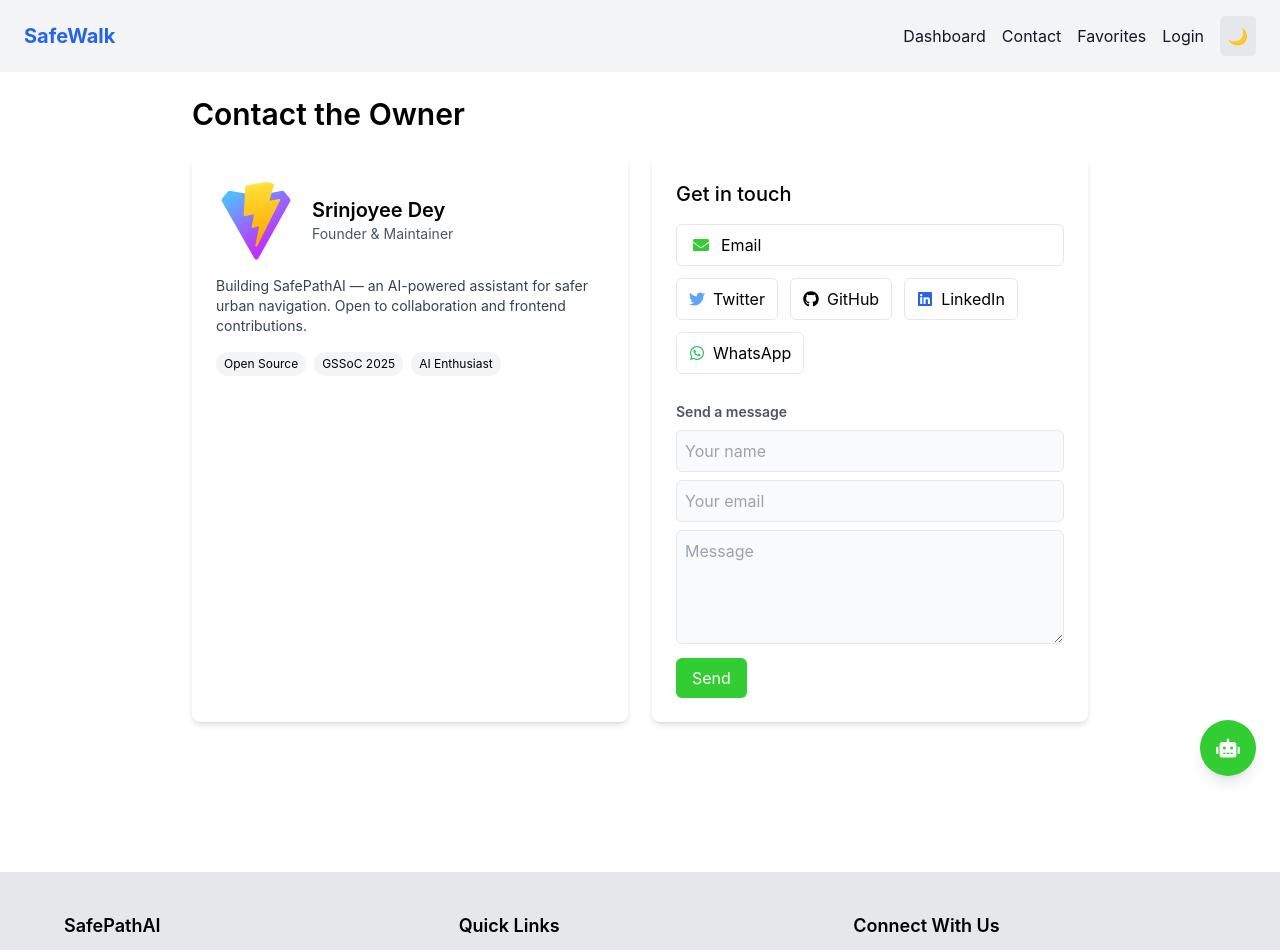
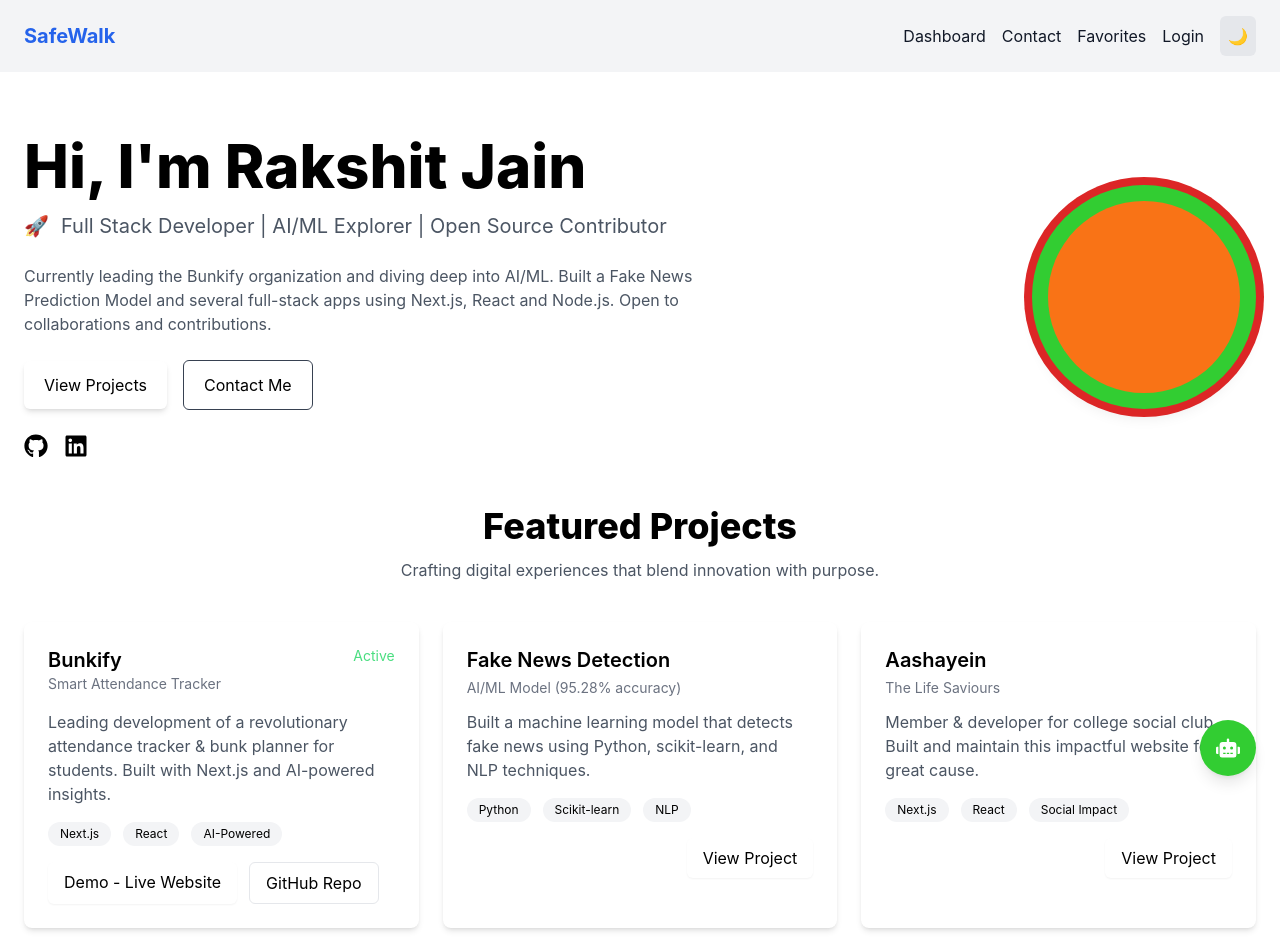
Before and after one commit to SrinjoyeeDey/SafePathAI-AI-Powered-Safety-Assistance-App, a React app in the folder frontend/: page /contact-owner in a window 1280 px wide. Shown: the top 950 px of the page. Built offline with nearby package versions, Linux system fonts and the light colour scheme; the HTML template or start-up script is replaced by a standard one.

Commit message:
feat(ui): hero + featured projects layout for Contact Owner; move contact form last

```diff
--- a/frontend/src/pages/ContactOwner.tsx
+++ b/frontend/src/pages/ContactOwner.tsx
@@ -1,10 +1,8 @@
 import React from 'react';
-import OwnerCard from '../components/OwnerCard';
-import { FaEnvelope, FaTwitter, FaGithub, FaLinkedin, FaWhatsapp } from 'react-icons/fa';
+import { FaEnvelope, FaTwitter, FaGithub, FaLinkedin } from 'react-icons/fa';
 
 const ContactOwner: React.FC = () => {
   const email = '';
-  const portfolio = '';
   const socials = {
     twitter: '',
     github: '',
@@ -13,104 +11,136 @@
   };
 
   return (
-    <div className="min-h-screen p-6 bg-background text-text dark:bg-gray-900 dark:text-white">
-      <div className="max-w-4xl mx-auto">
-        <h1 className="text-3xl font-semibold mb-6">Contact the Owner</h1>
+    <div className="min-h-screen bg-background text-text dark:bg-gray-900 dark:text-white">
+      {/* HERO */}
+      <section className="pt-16 pb-12 px-6">
+        <div className="max-w-7xl mx-auto grid grid-cols-1 lg:grid-cols-12 gap-8 items-center">
+          <div className="lg:col-span-7">
+            <h1 className="text-5xl md:text-6xl font-extrabold leading-tight mb-4">Hi, I'm Rakshit Jain</h1>
+            <p className="text-lg md:text-xl text-gray-600 dark:text-gray-300 mb-6 flex items-center gap-3">
+              <span className="text-primary">🚀</span>
+              Full Stack Developer | AI/ML Explorer | Open Source Contributor
+            </p>
 
-        <div className="grid grid-cols-1 md:grid-cols-2 gap-6">
-          <OwnerCard
-            name="Srinjoyee Dey"
-            role="Founder & Maintainer"
-            bio="Building SafePathAI — an AI-powered assistant for safer urban navigation. Open to collaboration and frontend contributions."
-            photoSrc="/vite.svg"
-            portfolio={portfolio}
-            badges={["Open Source", "GSSoC 2025", "AI Enthusiast"]}
-          />
+            <p className="text-gray-600 dark:text-gray-300 max-w-2xl mb-6">
+              Currently leading the Bunkify organization and diving deep into AI/ML. Built a Fake News Prediction Model and several full-stack apps using Next.js, React and Node.js. Open to collaborations and contributions.
+            </p>
 
-          <div className="p-6 bg-white dark:bg-gray-800 rounded-lg shadow-md">
-            <h2 className="text-xl font-medium mb-4">Get in touch</h2>
+            <div className="flex flex-wrap gap-4 items-center mb-6">
+              <a href="#projects" className="inline-flex items-center gap-3 bg-white text-black px-5 py-3 rounded-md shadow-md hover:shadow-lg transition">View Projects</a>
+              <a href="#contact" className="inline-flex items-center gap-3 border border-gray-700 px-5 py-3 rounded-md hover:bg-gray-800 transition">Contact Me</a>
+            </div>
 
-            <div className="space-y-3">
-              <a
-                href={email ? `mailto:${email}` : '#'}
-                className="flex items-center gap-3 px-4 py-2 border rounded-md hover:shadow-lg transition-shadow duration-200"
-                onClick={(e) => { if (!email) { e.preventDefault(); } }}
-              >
-                <FaEnvelope className="text-primary" />
-                <span>Email</span>
+            <div className="flex items-center gap-4">
+              <a href={socials.github || '#'} onClick={(e) => { if (!socials.github) e.preventDefault(); }} className="text-2xl hover:opacity-90"><FaGithub /></a>
+              <a href={socials.linkedin || '#'} onClick={(e) => { if (!socials.linkedin) e.preventDefault(); }} className="text-2xl hover:opacity-90"><FaLinkedin /></a>
+            </div>
+          </div>
+
+          <div className="lg:col-span-5 flex justify-center lg:justify-end">
+            {/* circular avatar placeholder using primary color ring */}
+            <div className="w-56 h-56 rounded-full bg-primary ring-8 ring-red-600 shadow-lg flex items-center justify-center overflow-hidden">
+              <div className="w-48 h-48 rounded-full bg-orange-500" />
+            </div>
+          </div>
+        </div>
+      </section>
+
+      {/* FEATURED PROJECTS */}
+      <section id="projects" className="px-6 pb-12">
+        <div className="max-w-7xl mx-auto">
+          <div className="text-center mb-10">
+            <h2 className="text-4xl font-extrabold">Featured Projects</h2>
+            <p className="text-gray-600 dark:text-gray-300 mt-3">Crafting digital experiences that blend innovation with purpose.</p>
+          </div>
+
+          <div className="grid grid-cols-1 md:grid-cols-3 gap-6">
+            <article className="p-6 bg-white dark:bg-gray-800 rounded-lg shadow-md">
+              <div className="flex items-start justify-between mb-4">
+                <div>
+                  <h3 className="text-xl font-semibold">Bunkify</h3>
+                  <p className="text-sm text-gray-500 dark:text-gray-400">Smart Attendance Tracker</p>
+                </div>
+                <div className="text-sm text-green-400">Active</div>
+              </div>
+              <p className="text-gray-600 dark:text-gray-300 mb-4">Leading development of a revolutionary attendance tracker & bunk planner for students. Built with Next.js and AI-powered insights.</p>
+              <div className="flex gap-3 flex-wrap mb-4">
+                <span className="text-xs px-3 py-1 bg-gray-100 dark:bg-gray-700 rounded-full">Next.js</span>
+                <span className="text-xs px-3 py-1 bg-gray-100 dark:bg-gray-700 rounded-full">React</span>
+                <span className="text-xs px-3 py-1 bg-gray-100 dark:bg-gray-700 rounded-full">AI-Powered</span>
+              </div>
+              <div className="flex gap-3">
+                <a className="px-4 py-2 bg-white text-black rounded-md shadow-sm" href="#">Demo - Live Website</a>
+                <a className="px-4 py-2 border rounded-md" href="#">GitHub Repo</a>
+              </div>
+            </article>
+
+            <article className="p-6 bg-white dark:bg-gray-800 rounded-lg shadow-md">
+              <h3 className="text-xl font-semibold mb-1">Fake News Detection</h3>
+              <p className="text-sm text-gray-500 dark:text-gray-400 mb-3">AI/ML Model (95.28% accuracy)</p>
+              <p className="text-gray-600 dark:text-gray-300 mb-4">Built a machine learning model that detects fake news using Python, scikit-learn, and NLP techniques.</p>
+              <div className="flex gap-3 flex-wrap mb-4">
+                <span className="text-xs px-3 py-1 bg-gray-100 dark:bg-gray-700 rounded-full">Python</span>
+                <span className="text-xs px-3 py-1 bg-gray-100 dark:bg-gray-700 rounded-full">Scikit-learn</span>
+                <span className="text-xs px-3 py-1 bg-gray-100 dark:bg-gray-700 rounded-full">NLP</span>
+              </div>
+              <div className="flex justify-end">
+                <a className="px-4 py-2 bg-white text-black rounded-md shadow-sm" href="#">View Project</a>
+              </div>
+            </article>
+
+            <article className="p-6 bg-white dark:bg-gray-800 rounded-lg shadow-md">
+              <h3 className="text-xl font-semibold mb-1">Aashayein</h3>
+              <p className="text-sm text-gray-500 dark:text-gray-400 mb-3">The Life Saviours</p>
+              <p className="text-gray-600 dark:text-gray-300 mb-4">Member & developer for college social club. Built and maintain this impactful website for a great cause.</p>
+              <div className="flex gap-3 flex-wrap mb-4">
+                <span className="text-xs px-3 py-1 bg-gray-100 dark:bg-gray-700 rounded-full">Next.js</span>
+                <span className="text-xs px-3 py-1 bg-gray-100 dark:bg-gray-700 rounded-full">React</span>
+                <span className="text-xs px-3 py-1 bg-gray-100 dark:bg-gray-700 rounded-full">Social Impact</span>
+              </div>
+              <div className="flex justify-end">
+                <a className="px-4 py-2 bg-white text-black rounded-md shadow-sm" href="#">View Project</a>
+              </div>
+            </article>
+          </div>
+        </div>
+      </section>
+
+      {/* CONTACT FORM LAST */}
+      <section id="contact" className="px-6 pb-20">
+        <div className="max-w-3xl mx-auto bg-white dark:bg-gray-800 p-6 rounded-lg shadow-md">
+          <h2 className="text-2xl font-semibold mb-4">Get in touch</h2>
+
+          <div className="space-y-4">
+            <div className="flex gap-3">
+              <a href={email ? `mailto:${email}` : '#'} className="flex items-center gap-3 px-4 py-2 border rounded-md hover:shadow-lg transition-shadow duration-200" onClick={(e) => { if (!email) e.preventDefault(); }}>
+                <FaEnvelope className="text-primary" /> <span>Email</span>
               </a>
 
-              <div className="flex flex-wrap gap-3">
-                <a
-                  href={socials.twitter || '#'}
-                  target="_blank"
-                  rel="noreferrer"
-                  className="flex items-center gap-2 px-3 py-2 border rounded-md hover:scale-105 transition-transform duration-150"
-                  onClick={(e) => { if (!socials.twitter) { e.preventDefault(); } }}
-                >
+              <a href={socials.twitter || '#'} onClick={(e) => { if (!socials.twitter) e.preventDefault(); }} className="flex items-center gap-2 px-3 py-2 border rounded-md">
                 <FaTwitter className="text-blue-400" /> <span>Twitter</span>
               </a>
 
-                <a
-                  href={socials.github || '#'}
-                  target="_blank"
-                  rel="noreferrer"
-                  className="flex items-center gap-2 px-3 py-2 border rounded-md hover:scale-105 transition-transform duration-150"
-                  onClick={(e) => { if (!socials.github) { e.preventDefault(); } }}
-                >
+              <a href={socials.github || '#'} onClick={(e) => { if (!socials.github) e.preventDefault(); }} className="flex items-center gap-2 px-3 py-2 border rounded-md">
                 <FaGithub /> <span>GitHub</span>
               </a>
 
-                <a
-                  href={socials.linkedin || '#'}
-                  target="_blank"
-                  rel="noreferrer"
-                  className="flex items-center gap-2 px-3 py-2 border rounded-md hover:scale-105 transition-transform duration-150"
-                  onClick={(e) => { if (!socials.linkedin) { e.preventDefault(); } }}
-                >
+              <a href={socials.linkedin || '#'} onClick={(e) => { if (!socials.linkedin) e.preventDefault(); }} className="flex items-center gap-2 px-3 py-2 border rounded-md">
                 <FaLinkedin className="text-blue-600" /> <span>LinkedIn</span>
-                </a>
-
-                <a
-                  href={socials.whatsapp || '#'}
-                  target="_blank"
-                  rel="noreferrer"
-                  className="flex items-center gap-2 px-3 py-2 border rounded-md hover:scale-105 transition-transform duration-150"
-                  onClick={(e) => { if (!socials.whatsapp) { e.preventDefault(); } }}
-                >
-                  <FaWhatsapp className="text-green-500" /> <span>WhatsApp</span>
               </a>
             </div>
 
-              <div className="pt-4">
-                <h3 className="text-sm text-gray-600 dark:text-gray-300 mb-2">Send a message</h3>
             <form onSubmit={(e) => { e.preventDefault(); }}>
-                  <input
-                    type="text"
-                    placeholder="Your name"
-                    className="w-full p-2 mb-2 border rounded-md bg-gray-50 dark:bg-gray-700"
-                    required
-                  />
-                  <input
-                    type="email"
-                    placeholder="Your email"
-                    className="w-full p-2 mb-2 border rounded-md bg-gray-50 dark:bg-gray-700"
-                    required
-                  />
-                  <textarea
-                    placeholder="Message"
-                    className="w-full p-2 mb-2 border rounded-md bg-gray-50 dark:bg-gray-700"
-                    rows={4}
-                    required
-                  />
-
-                  <button className="bg-primary text-white px-4 py-2 rounded-md hover:opacity-90 transition-opacity duration-150" type="submit">Send</button>
+              <input type="text" placeholder="Your name" className="w-full p-3 mb-3 border rounded-md bg-gray-50 dark:bg-gray-700" required />
+              <input type="email" placeholder="Your email" className="w-full p-3 mb-3 border rounded-md bg-gray-50 dark:bg-gray-700" required />
+              <textarea placeholder="Message" className="w-full p-3 mb-3 border rounded-md bg-gray-50 dark:bg-gray-700" rows={6} required />
+              <div className="flex justify-end">
+                <button type="submit" className="bg-primary text-white px-6 py-3 rounded-md">Send Message</button>
+              </div>
             </form>
           </div>
         </div>
-          </div>
-        </div>
-      </div>
+      </section>
     </div>
   );
 };
```
Lines whose indentation alone changed are shown as unchanged.
